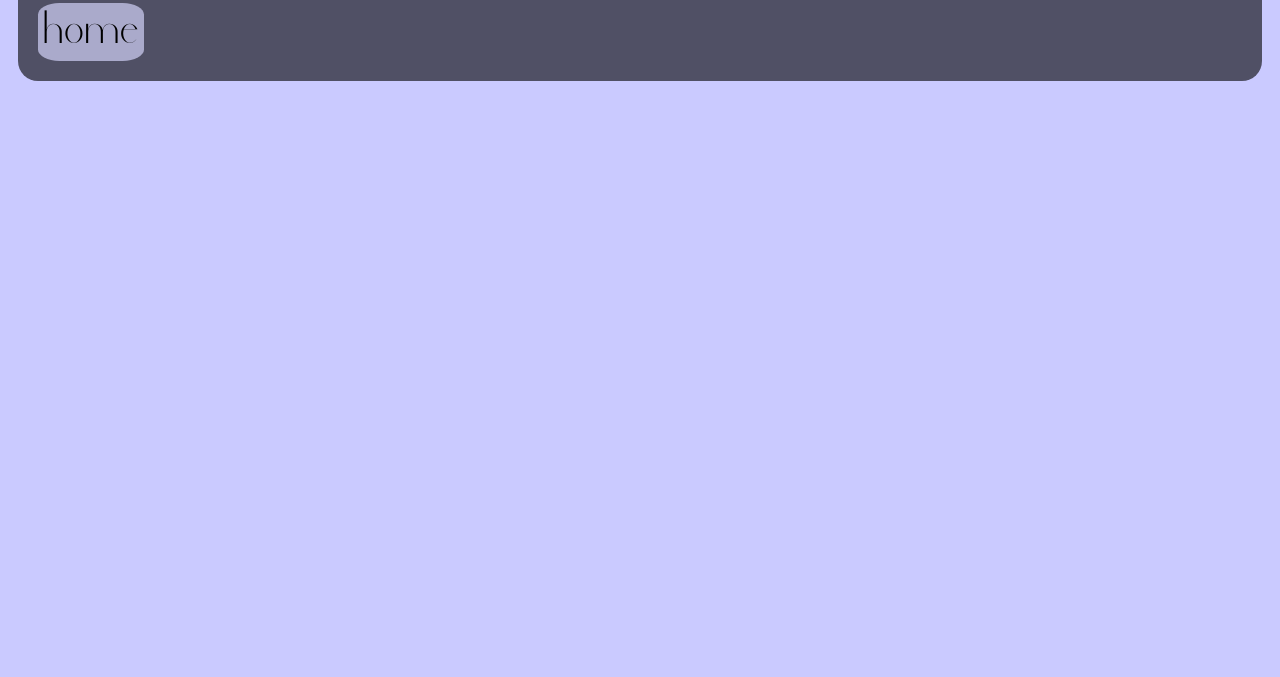
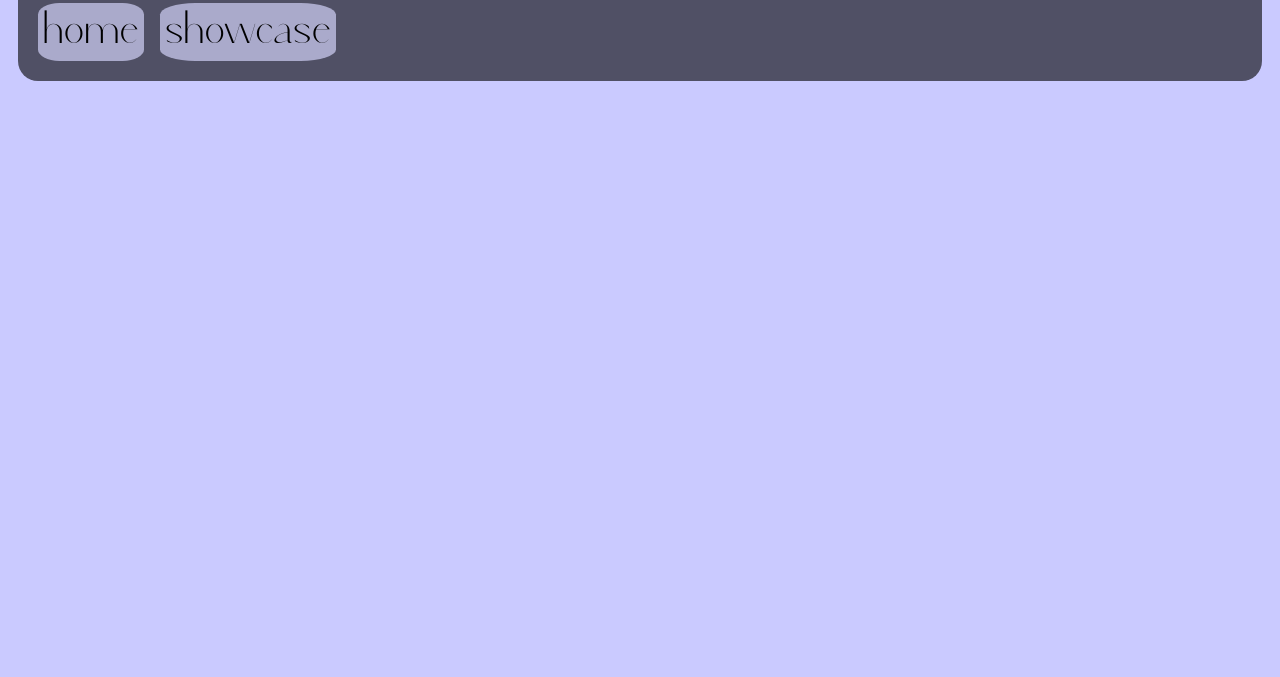
Before and after one commit to piggydoom/LemonTree, a plain HTML site: page order.html in a window 1280 px wide. Shown: the part 123-800 px from the top of the page. Drawn offline with Linux system fonts and the light colour scheme.

Commit message:
buttons and new page

```diff
--- a/order.html
+++ b/order.html
@@ -12,12 +12,19 @@
             Order now
 
             <!-- ___ should become an actual phone num, and "order online" should be a hyperlink -->
-            <h2>Call 497 944 582, or order online</h2>
+            <h2 style="display: flex; flex-direction: column;">Call 497 944 582, or order online</h2>
          </div>
+
 
         <a href="home.html">
             <button>home</button>
         </a>
+
+        <a href="showCase.html">
+            <button>showcase</button>
+
+        </a>
+
     </header>
 
 </body>
--- a/styles.css
+++ b/styles.css
@@ -28,6 +28,10 @@
             color: black;
         }
 
+        a{
+            color: inherit;
+            text-decoration: none;
+        }
         header {
             background-color: #505065;
             padding: 20px;
@@ -51,6 +55,7 @@
             font-size: 40px;
             background-color:rgb(170, 170, 203);
             padding: 5px;
+            transition: 50ms;
         }
 
         button:hover{
@@ -58,6 +63,8 @@
             font-size: 39px;
             background-color:rgb(143, 143, 203)
         };
+
+
         }
 
         .about{
```
Also changed, not shown: showCase.html (added).
